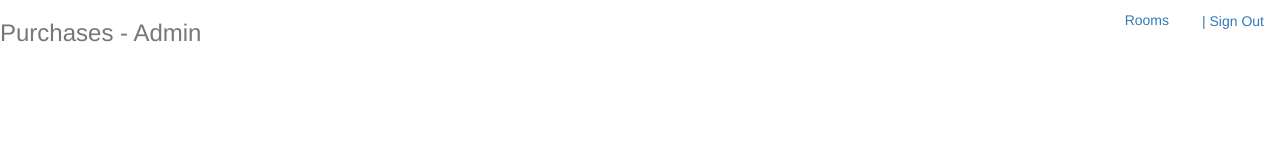
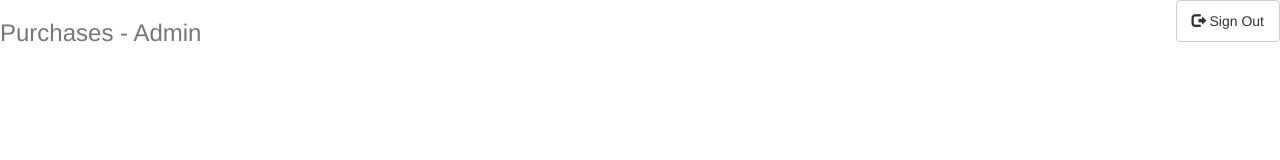
Before and after one commit to Jonik19/vk-retargeting-client, a website built with webpack: page app/modules/admin/views/index.html in a window 1280 px wide. Built offline with nearby package versions, Linux system fonts and the light colour scheme; some packages are replaced by stand-ins of ours.

Commit message:
changed markup in admin/index.html

```diff
--- a/app/modules/admin/views/index.html
+++ b/app/modules/admin/views/index.html
@@ -1,14 +1,16 @@
 <div class="header clearfix">
     <nav>
         <ul class="nav nav-pills pull-right">
-            <li role="presentation" ui-sref-active="active"><a ui-sref="admin.rooms">Rooms</a></li>
-            <li role="presentation" ><a class="btn" ng-click="vm.signOut()"><span ng-bind="vm.user.name"></span> | Sign Out</a></li>
+            <!--<li role="presentation" ui-sref-active="active"><a ui-sref="admin.rooms">Rooms</a></li>-->
+            <li role="presentation" >
+                <a class="btn btn-default" ng-click="vm.signOut()">
+                    <i class="glyphicon glyphicon-log-out"></i> Sign Out
+                </a>
+            </li>
         </ul>
     </nav>
 
     <h3 class="text-muted">Purchases - Admin</h3>
 </div>
 
-<!--<div class="jumbotron">-->
-    <ui-view></ui-view>
-<!--</div>-->
+<ui-view></ui-view>
```
